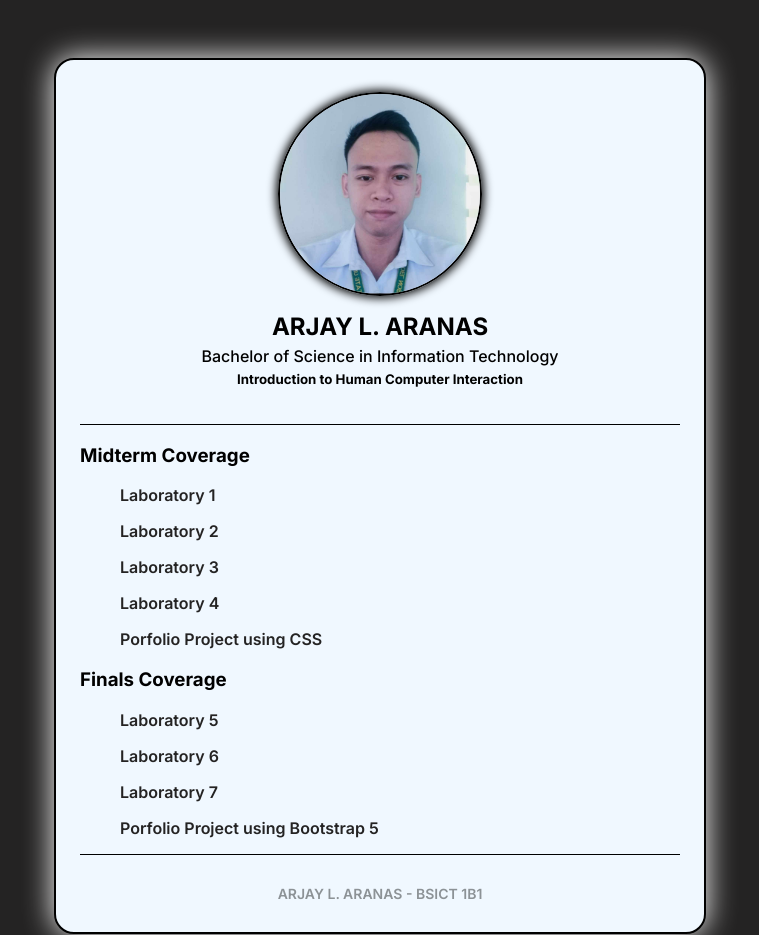
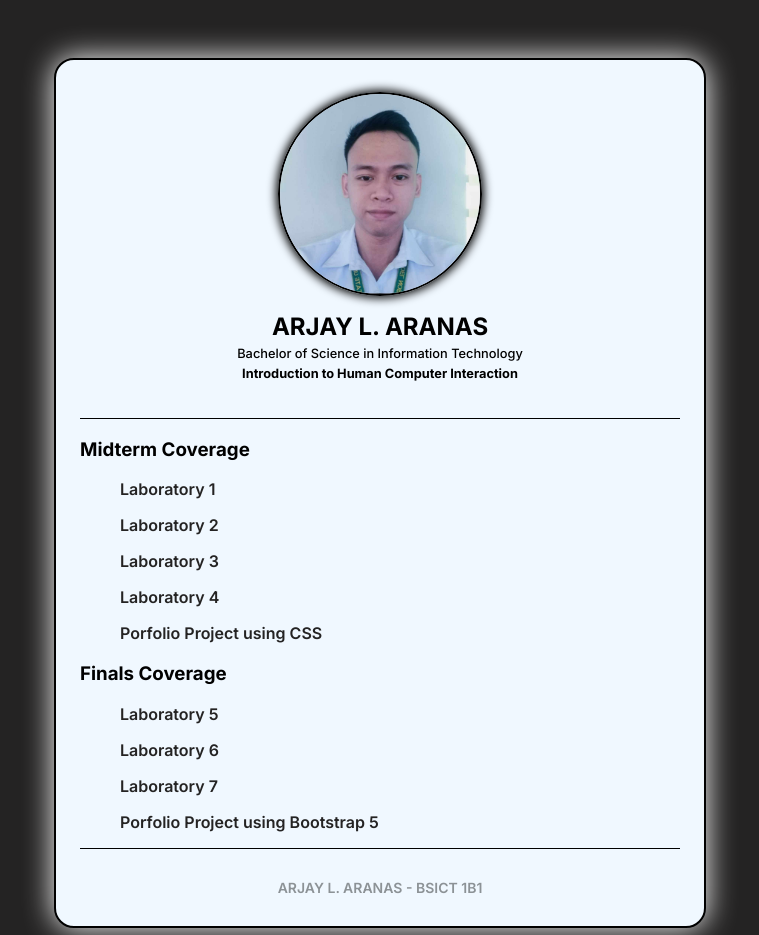
Before and after one commit to arjaycode/hci-compilation, a plain HTML site: page index.html in a window 1280 px wide. Shown: the top 935 px of the page, without its empty margins (260-1019 px from the left). Drawn offline with Linux system fonts and the light colour scheme.

Commit message:
Update styles.css

```diff
--- a/main-workspace/css/styles.css
+++ b/main-workspace/css/styles.css
@@ -14,10 +14,10 @@ body {
 }
 
 .my-card {
-    margin: 50px 0 50px 0;
+    margin: 50px 50px 50px 50px;
     width: 600px;
     background-color: aliceblue;
-    min-height: 100vh;
+    min-height: 866px;
     border-radius: 20px;
     box-shadow: 0 0 30px white;
     padding: 0 1.5rem;
@@ -43,10 +43,14 @@ body {
     margin: 0;
     margin-top: 5px;
     font-weight: 500;
+    white-space: nowrap;
+    font-size: clamp(0.7rem, 1vw, 3rem);
 }
 
 .image-name-container h5 {
     margin: 5px 0;
+    white-space: nowrap;
+    font-size: clamp(0.7rem, 1vw, 3rem);
 }
 
 h1,
```
